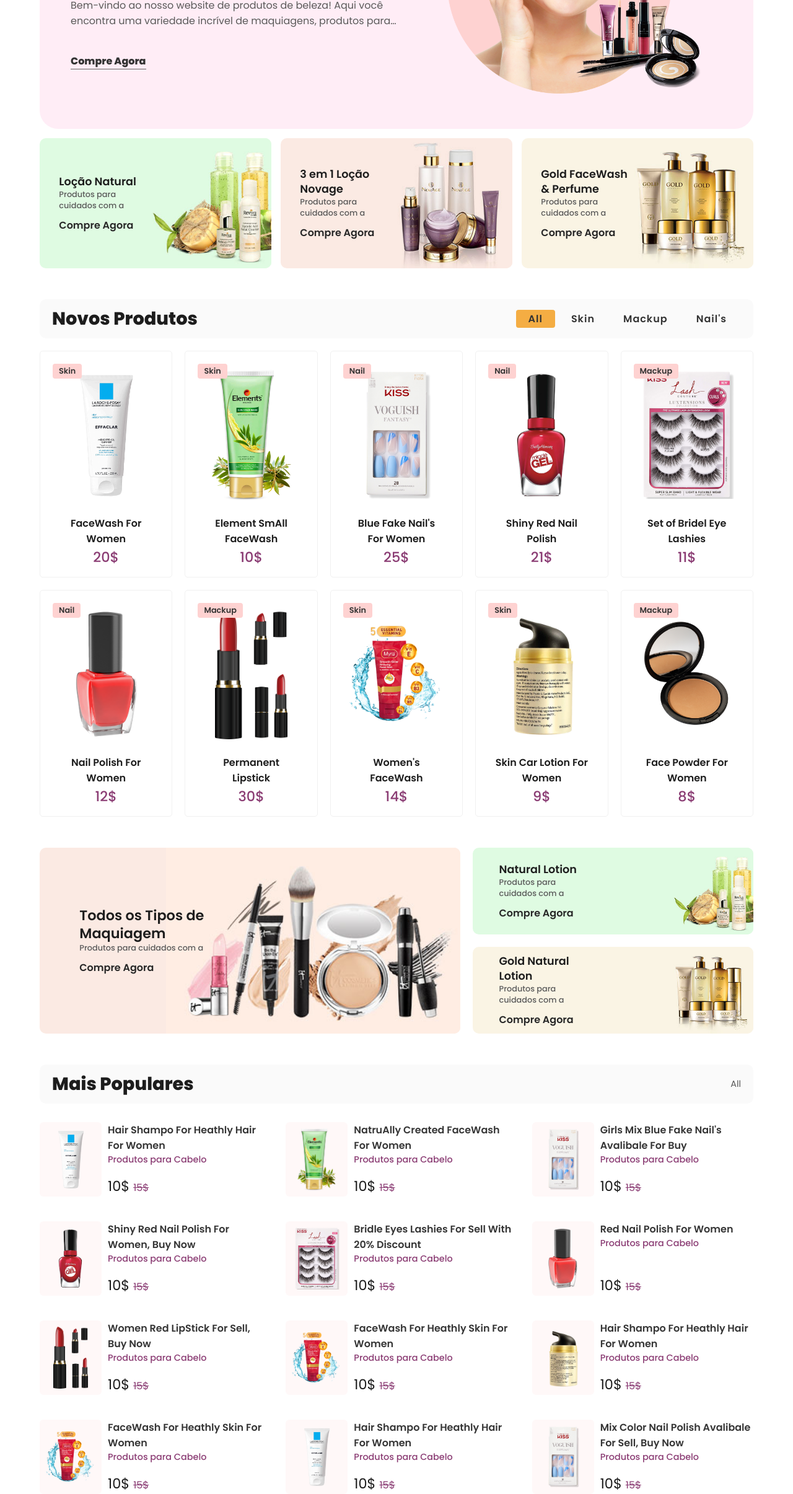
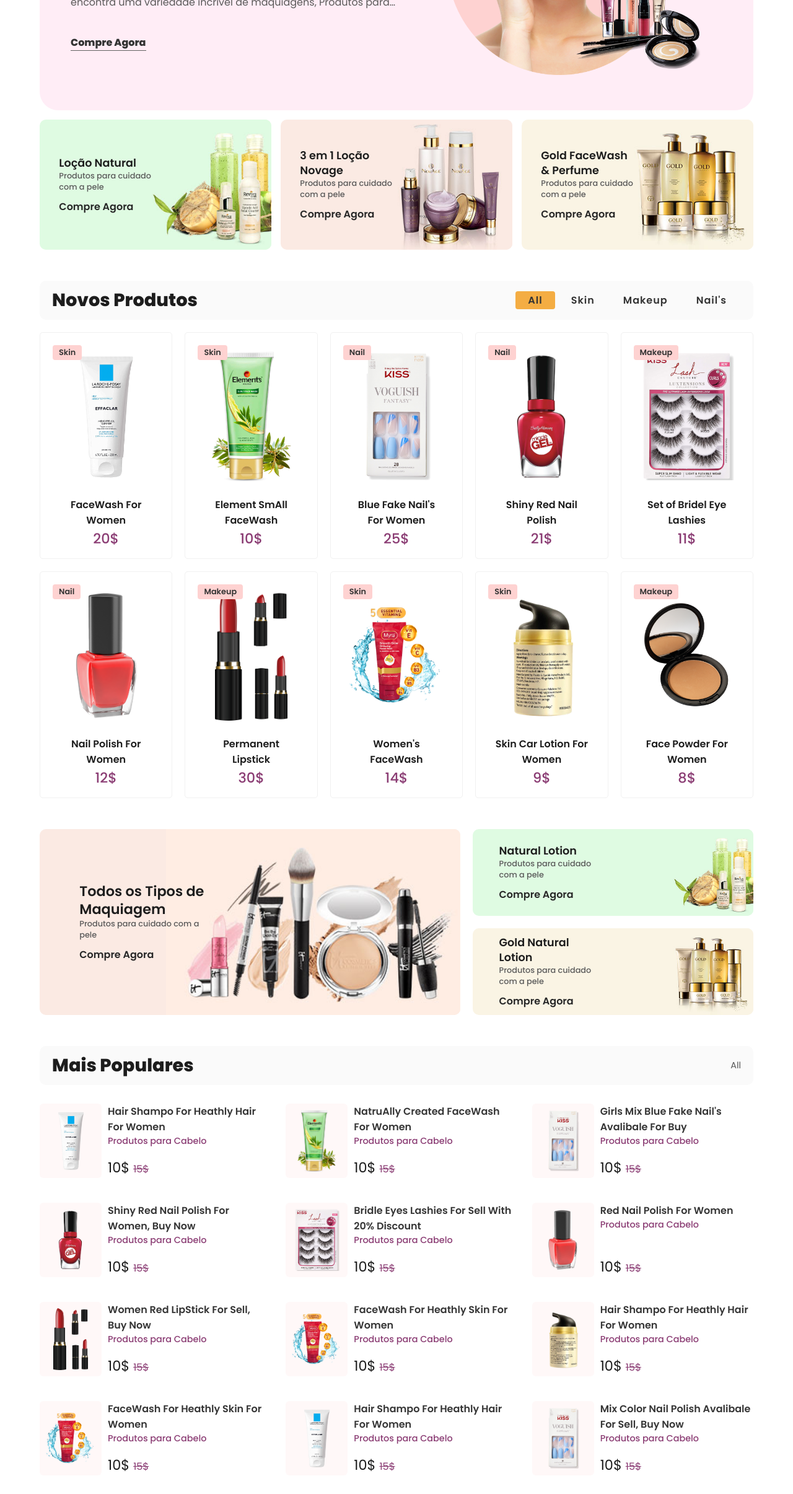
Before and after one commit to davi-aalves/cosmeticproject, a plain HTML site: page index.html in a window 1280 px wide. Shown: the part 389-2800 px from the top of the page at 62% size. Drawn offline with nearby package versions, Linux system fonts and the light colour scheme.

Commit message:
fix: Corrigir textos no HTML e substituir logo por texto

```diff
--- a/index.html
+++ b/index.html
@@ -20,9 +20,7 @@
 	</head>
 	<body>
 		<nav class="navigation">
-			<a href="index.html" class="logo">
-				<img alt="" src="assets/images/logo.png" />
-			</a>
+			<a href="index.html" class="footer-logo">Cosmetic Project</a>
 
 			<form class="search-box">
 				<input type="text" placeholder="Pesquisar produtos aqui" required />
@@ -49,7 +47,7 @@
 				</h1>
 				<p>
 					Bem-vindo ao nosso website de produtos de beleza! Aqui você encontra
-					uma variedade incrível de maquiagens, produtos para cuidados com a
+					uma variedade incrível de maquiagens, Produtos para cuidado com a pele
 					pele e muito mais para realçar a sua beleza natural. Explore nossa
 					coleção e descubra as últimas tendências em beleza. Oferecemos
 					produtos de alta qualidade para você se sentir ainda mais confiante e
@@ -70,7 +68,7 @@
 
 				<div class="product-grid-text">
 					<strong>Loção Natural</strong>
-					<span>Produtos para cuidados com a </span>
+					<span>Produtos para cuidado com a pele</span>
 					<a href="">Compre Agora</a>
 				</div>
 			</div>
@@ -80,7 +78,7 @@
 
 				<div class="product-grid-text">
 					<strong>3 em 1 Loção Novage</strong>
-					<span>Produtos para cuidados com a </span>
+					<span>Produtos para cuidado com a pele</span>
 					<a href="">Compre Agora</a>
 				</div>
 			</div>
@@ -90,7 +88,7 @@
 
 				<div class="product-grid-text">
 					<strong>Gold FaceWash & Perfume</strong>
-					<span>Produtos para cuidados com a </span>
+					<span>Produtos para cuidado com a pele</span>
 					<a href="">Compre Agora</a>
 				</div>
 			</div>
@@ -101,9 +99,9 @@
 				<h3>Novos Produtos</h3>
 
 				<ul>
-					<li class="filter-list active" data-filter="All">All</li>
-					<li class="filter-list" data-filter="Skin">Skin</li>
-					<li class="filter-list" data-filter="mackup">Mackup</li>
+					<li class="filter-list active" data-filter="all">All</li>
+					<li class="filter-list" data-filter="skin">Skin</li>
+					<li class="filter-list" data-filter="makeup">Makeup</li>
 					<li class="filter-list" data-filter="nail">Nail's</li>
 				</ul>
 			</div>
@@ -171,10 +169,10 @@
 					</div>
 				</div>
 
-				<div class="new-product-box-wrapper mackup">
+				<div class="new-product-box-wrapper Makeup">
 					<div class="new-product-box">
 						<a href="product_page.html" class="new-product-img">
-							<span>Mackup</span>
+							<span>Makeup</span>
 							<img src="assets/images/n5.png" />
 						</a>
 
@@ -203,10 +201,10 @@
 					</div>
 				</div>
 
-				<div class="new-product-box-wrapper mackup">
+				<div class="new-product-box-wrapper Makeup">
 					<div class="new-product-box">
 						<a href="#" class="new-product-img">
-							<span>Mackup</span>
+							<span>Makeup</span>
 							<img src="assets/images/n7.png" />
 						</a>
 
@@ -250,10 +248,10 @@
 					</div>
 				</div>
 
-				<div class="new-product-box-wrapper mackup">
+				<div class="new-product-box-wrapper Makeup">
 					<div class="new-product-box">
 						<a href="#" class="new-product-img">
-							<span>Mackup</span>
+							<span>Makeup</span>
 							<img src="assets/images/n10.png" />
 						</a>
 
@@ -273,7 +271,7 @@
 
 				<div class="product-grid-text">
 					<strong>Todos os Tipos de Maquiagem</strong>
-					<span>Produtos para cuidados com a </span>
+					<span>Produtos para cuidado com a pele</span>
 					<a href="">Compre Agora</a>
 				</div>
 			</div>
@@ -283,7 +281,7 @@
 
 				<div class="product-grid-text">
 					<strong>Natural Lotion</strong>
-					<span>Produtos para cuidados com a </span>
+					<span>Produtos para cuidado com a pele</span>
 					<a href="">Compre Agora</a>
 				</div>
 			</div>
@@ -293,7 +291,7 @@
 
 				<div class="product-grid-text">
 					<strong>Gold Natural Lotion</strong>
-					<span>Produtos para cuidados com a </span>
+					<span>Produtos para cuidado com a pele</span>
 					<a href="">Compre Agora</a>
 				</div>
 			</div>
@@ -470,8 +468,8 @@
 				<img src="assets/images/g1.jpg" />
 
 				<div class="product-grid-text">
-					<strong>Mackup Collection</strong>
-					<span>Produtos para cuidados com a </span>
+					<strong>Makeup Collection</strong>
+					<span>Produtos para cuidado com a pele</span>
 					<a href="">Compre Agora</a>
 				</div>
 			</div>
@@ -481,7 +479,7 @@
 
 				<div class="product-grid-text">
 					<strong>Produtos com Desconto</strong>
-					<span>Produtos para cuidados com a </span>
+					<span>Produtos para cuidado com a pele</span>
 					<a href="">Compre Agora</a>
 				</div>
 			</div>
```
